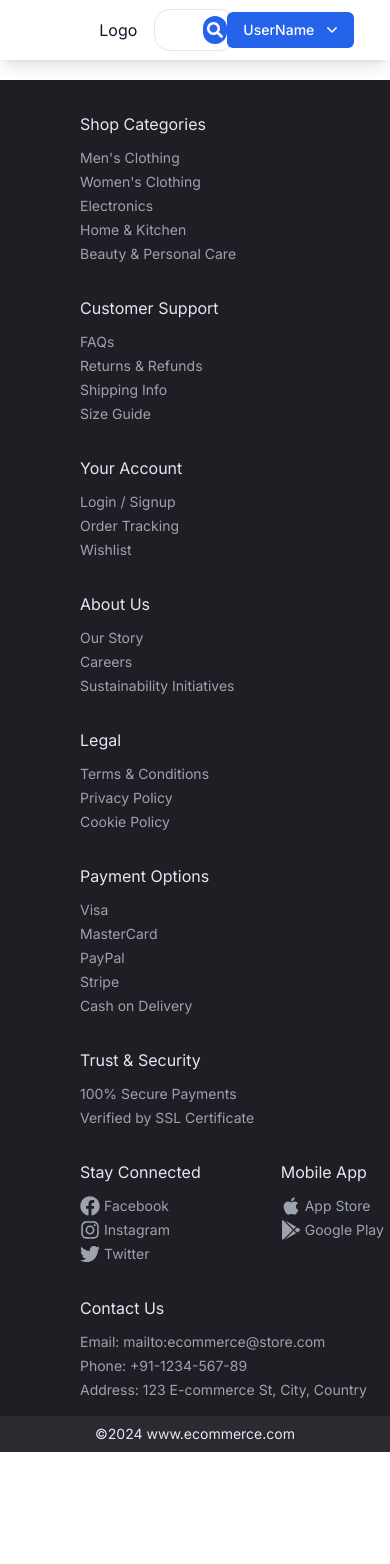
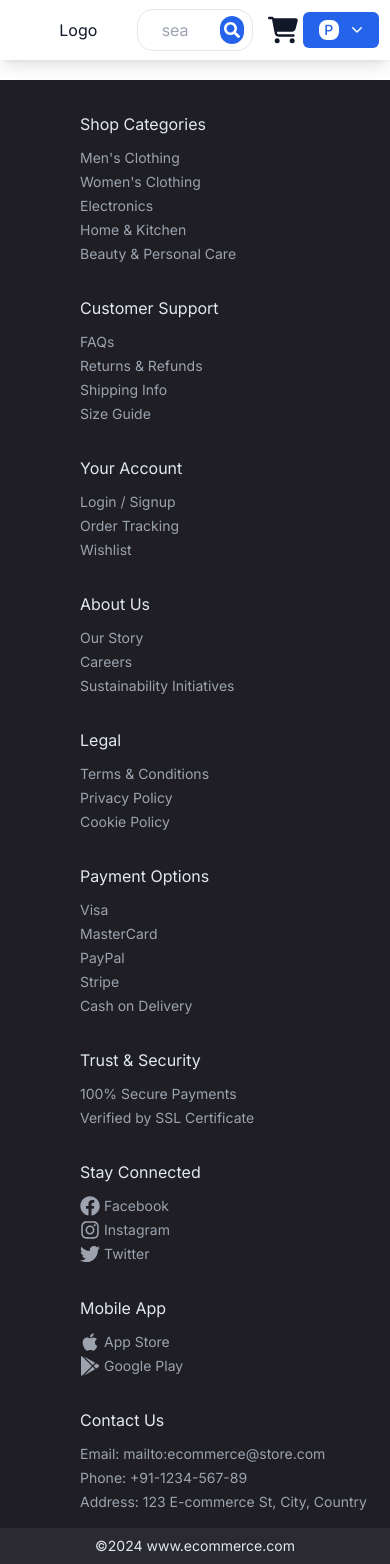
Before and after one commit to project-team1241/ecommerce_frontend, a React (Vite) app: page / in a window 390 px wide. Before the commit the page ends 1452 px from the top, so only its background shows below. Built offline with nearby package versions, Linux system fonts and the light colour scheme.

Commit message:
Dropdown changed

```diff
--- a/package.json
+++ b/package.json
@@ -4,7 +4,7 @@
     "version": "0.0.0",
     "type": "module",
     "scripts": {
-    "dev": "vite",
+        "dev": "vite --host",
         "build": "vite build",
         "lint": "eslint .",
         "preview": "vite preview"
--- a/src/components/Footer.jsx
+++ b/src/components/Footer.jsx
@@ -4,7 +4,7 @@ import FooterItems from "./FooterItems";
 
 const Footer = () => {
     return (
-    <div className="bg-[#1e1e24] h-auto flex justify-betweenn whitespace-nowrap flex-wrap">
+        <div className="bg-[#1e1e24] h-auto flex whitespace-nowrap flex-wrap">
             {footerData.map((fitem, index) => (
                 <FooterItems key={index} {...fitem} />
             ))}
--- a/src/components/FooterItems.jsx
+++ b/src/components/FooterItems.jsx
@@ -2,16 +2,14 @@ import React from "react";
 
 const FooterItems = ({ heading, items }) => {
     return (
-    <section className="pl-20 pt-8 w-auto">
+        <section className="px-20 pt-8 w-auto">
             <h4 className="text-slate-200">{heading}</h4>
             <ul className="text-gray-400 text-sm pt-2">
                 {items.map((fsub, index) => (
                     <li key={index} className="pt-1">
                         <a href={fsub.link} className="hover:underline flex ">
                             {fsub.icon && (
-                <span className="text-xl text-gray-400 hover:text-blue-500 pr-1 ">
-                  {fsub.icon}
-                </span>
+                                <span className="text-xl text-gray-400 hover:text-blue-500 pr-1 ">{fsub.icon}</span>
                             )}
                             {fsub.label}
                         </a>
--- a/src/components/Nav.jsx
+++ b/src/components/Nav.jsx
@@ -12,12 +12,12 @@ const Nav = () => {
     }, []);
 
     return (
-        <div className="fixed grid grid-cols-3 place-items-center px-20 bg-[#ffffff] text-gray-900 h-[60px] rouded-b-[5px] shadow-lg  w-screen z-10">
+        <div className="fixed grid grid-cols-3 place-items-center px-5 bg-[#ffffff] text-gray-900 h-[60px] rouded-b-[5px] shadow-lg  w-screen z-10">
             <h2 className="cursor-pointer">Logo</h2>
             <Search />
             <div className="grid grid-cols-2 place-items-center">
-                <div className="h-[30px] w-[30px] relative z-11">
-                    <FaCartShopping className="h-[100%] w-[100%] self-center hover:text-blue-600 cursor-pointer"></FaCartShopping>
+                <div className="h-[30px] w-[30px] relative mx-5">
+                    <FaCartShopping className="h-[100%] w-[100%] mr-10 self-center hover:text-blue-600 cursor-pointer"></FaCartShopping>
                     <div
                         className={` ${
                             ordersCart > 0 ? "" : "hidden"
@@ -29,7 +29,9 @@ const Nav = () => {
                 {isLogin ? (
                     <ProfileDropdown />
                 ) : (
-                    <button className="w-full h-[50px] px-5 py-2 bg-blue-600 text-white rounded-lg">Login</button>
+                    <button className="flex flex-row justify-center items-center w-full h-10 px-5 py-2 bg-blue-600 text-white rounded-lg">
+                        Login
+                    </button>
                 )}
             </div>
         </div>
--- a/src/components/ProfileDropdown.jsx
+++ b/src/components/ProfileDropdown.jsx
@@ -30,17 +30,18 @@ function ProfileDropdown() {
     };
 
     return (
-        <div className="relative inline-block text-left">
+        <div className="relative w-[auto] text-left">
             <button
                 ref={buttonRef}
                 type="button"
-                className="inline-flex justify-center w-full px-4 py-2 text-sm font-medium text-white bg-blue-600 rounded-md hover:bg-blue-700 focus:outline-none"
+                className="flex justify-center w-auto px-4 py-2 text-sm font-medium text-white bg-blue-600 rounded-md hover:bg-blue-700 focus:outline-none"
                 id="menu-button"
                 aria-expanded="true"
                 aria-haspopup="true"
                 onClick={() => setEnableOptions(!enableOptions)}
             >
-                UserName
+                <span className="hidden sm:block">UserName</span>
+                <div className="block sm:hidden bg-white h-5 w-5 rounded-lg z-20 text-blue-600 ">P</div>
                 <svg
                     className={`-mr-1 ml-2 h-5 w-5 transition-transform ${enableOptions ? "rotate-180" : ""}`}
                     xmlns="http://www.w3.org/2000/svg"
--- a/src/components/Search.jsx
+++ b/src/components/Search.jsx
@@ -8,10 +8,10 @@ function Search() {
                 <label htmlFor="input" className="flex felx-row justify-center items-center ">
                     <input
                         type="search"
-                        className="w-full h-[20px] px-4 py-2 text-gray-700 rounded-lg focus:outline-none"
+                        className="w-full h-[20px] px-4 py-2 text-gray-700 rounded-lg focus:outline-none sm:block sm:placeholder:text-2sm"
                         placeholder="search a product"
                     />
-                    <button className="flex flex-row justify-center items-center bg-blue-600 h-7 w-8 p-1 rounded-2xl">
+                    <button className="flex flex-row justify-center items-center bg-blue-600 h-7 w-8 p-1 rounded-2xl hover:bg-blue-700">
                         <FaSearch className="text-white" />
                     </button>
                 </label>
```
Lines whose indentation alone changed are shown as unchanged.
